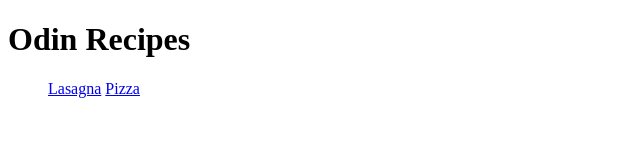
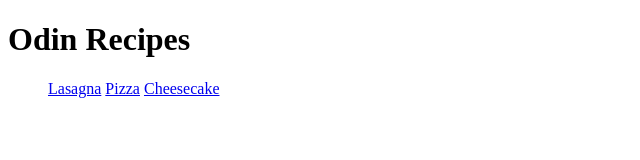
Before and after one commit to Zanttrax/odin-recipes, a plain HTML site: page index.html in a window 1280 px wide. Shown: the full height of the page, 0-640 px from the left. Drawn offline with Linux system fonts and the light colour scheme.

Commit message:
Se actualiza index con la nueva receta

```diff
--- a/index.html
+++ b/index.html
@@ -9,6 +9,7 @@
     <ul>
         <a href="recipes/lasagna.html">Lasagna</a>
         <a href="recipes/pizza.html">Pizza</a>
+        <a href="recipes/cheesecake.html">Cheesecake</a>
     </ul>
 </body>
 </html>
```
